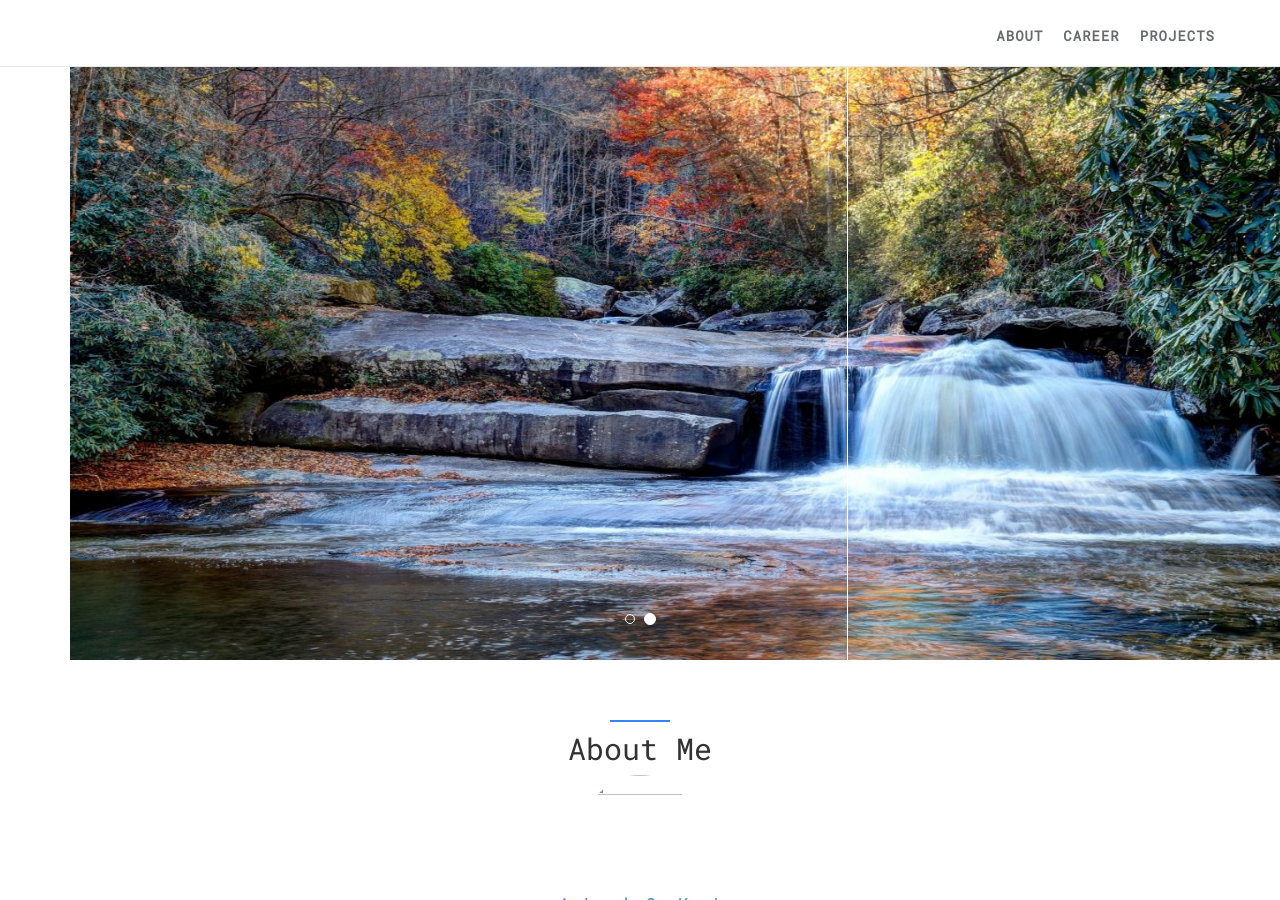
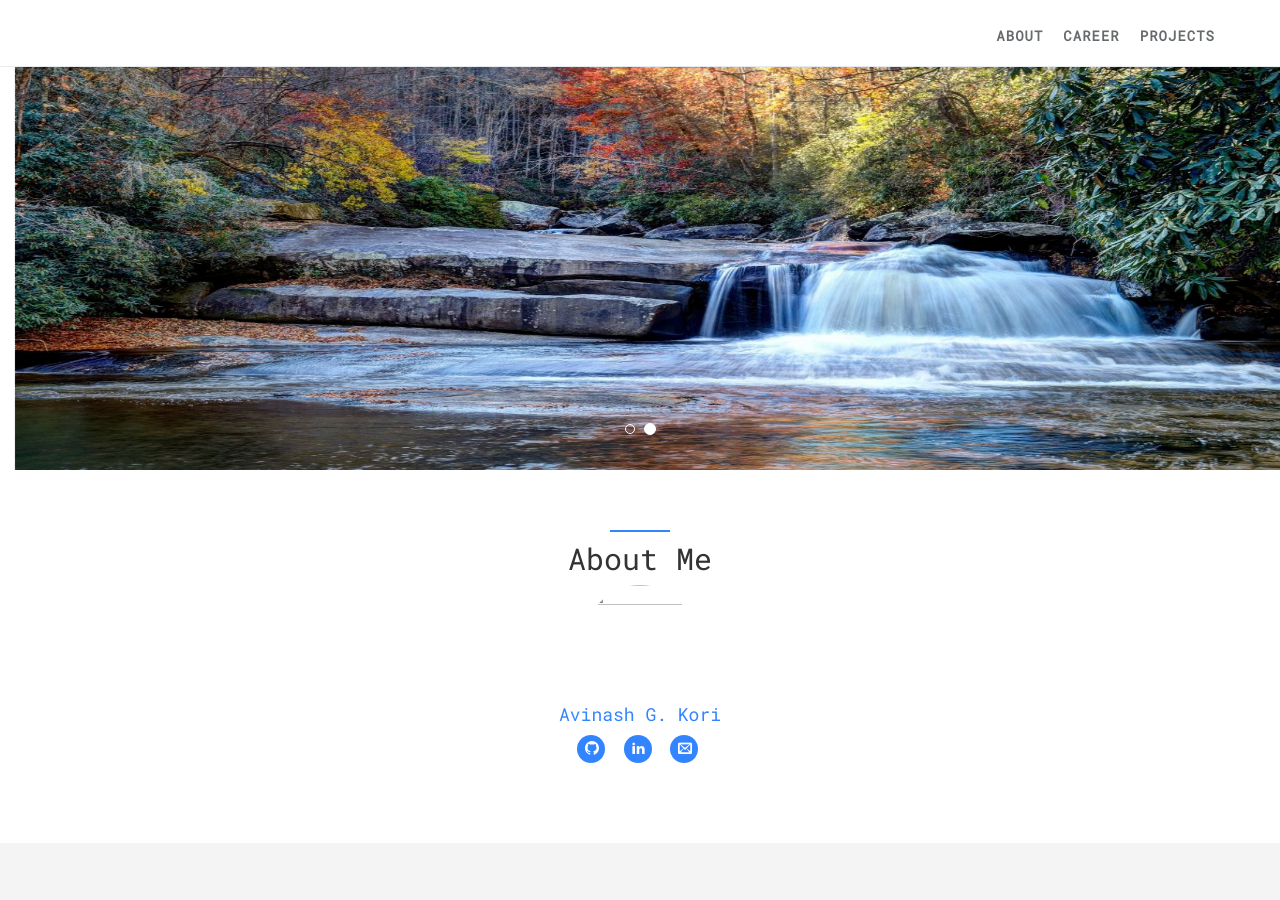
Before and after one commit to koriavinash1/test-website, a Jekyll site: the page built from index.html, in a window 1280 px wide and 900 px high. Built offline with Jekyll 4.4.1, drawn with Linux system fonts in a browser that asks for light colours; nearby versions of some CDN libraries; some web fonts are replaced; library files that are not in the unit come from our copies; comment, search, counter and statistics services are not loaded.

Commit message:
height set

```diff
--- a/index.html
+++ b/index.html
@@ -33,20 +33,16 @@ permalink: /
     </ol>
     <div class="carousel-inner" role="listbox">
         <div class="item active">
-            <div class="container">
-                <div class="carousel-caption">
-                </div>
+            <div class="container-fluid">
                 <div class="carousel-image wow zoomIn">
-                    <img src="static/img/slider/iitmgc.jpg" alt="laptop" style="width:100vw;height:50vw;" />
+                    <img src="static/img/slider/iitmgc.jpg" alt="laptop" style="width:100vw;height:50vh;" />
                 </div>
             </div>
         </div>
         <div class="item">
-            <div class="container">
-                <div class="carousel-caption blank">
-                </div>
+            <div class="container-fluid">
                 <div class="carousel-image wow zoomIn">
-                    <img src="static/img/slider/waterfalls.jpg" alt="laptop" style="width:100vw;height:50vw;" />
+                    <img src="static/img/slider/waterfalls.jpg" alt="laptop" style="width:100vw;height:50vh;" />
                 </div>
             </div>
         </div>
```
